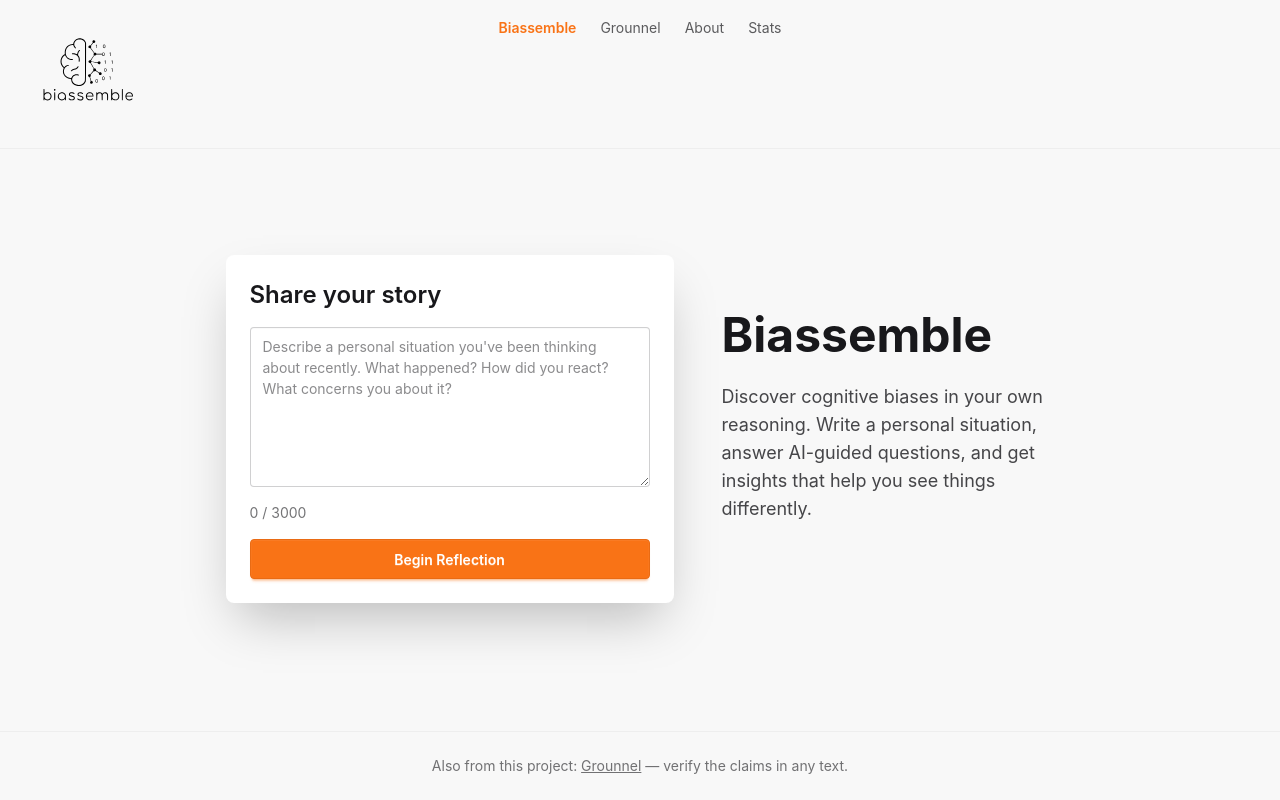
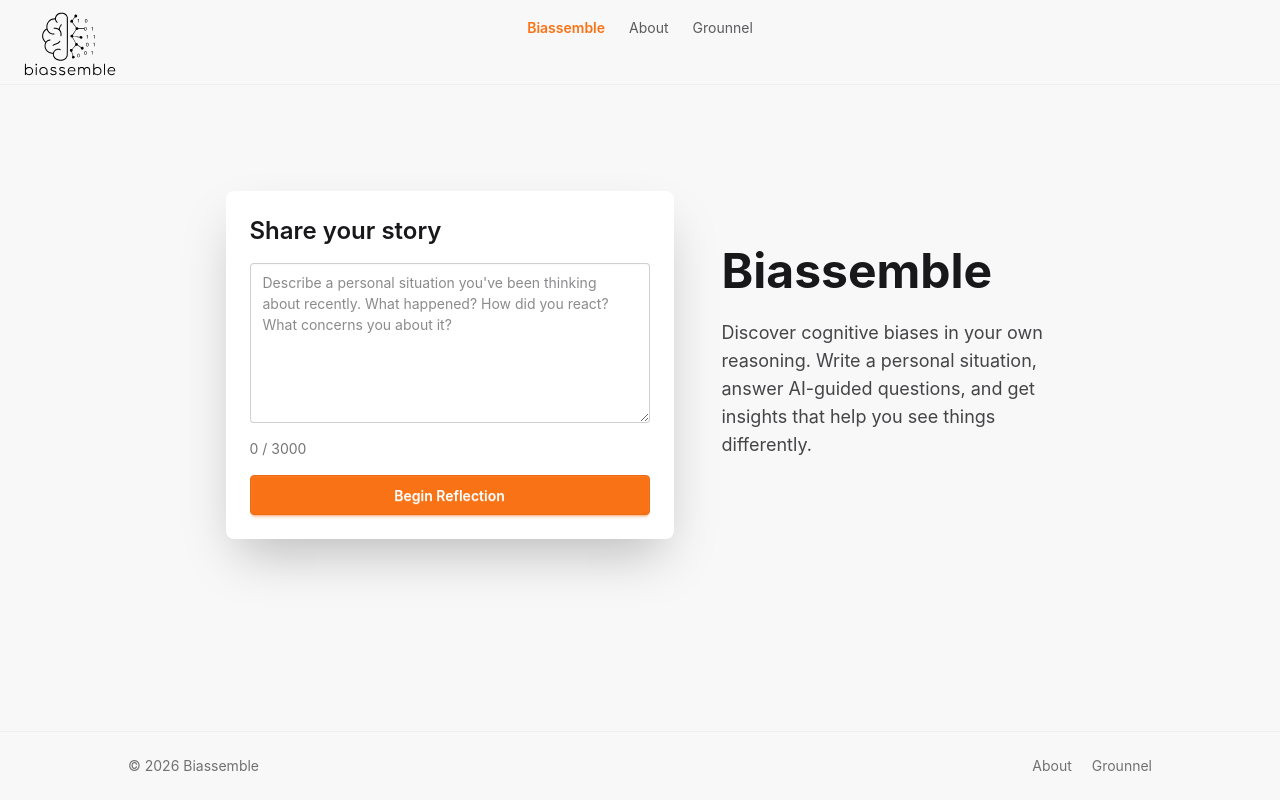
Before and after one commit to lemind/biassemble, a React (Vite) app in the folder frontend/: page / in a window 1280 px wide. Built offline with nearby package versions, Linux system fonts and the light colour scheme; no server answers.

Commit message:
feat(T002,T005,T006,T007): cross-link the navs, add a classic footer, give each brand its own About

```diff
--- a/frontend/src/components/AboutPage.tsx
+++ b/frontend/src/components/AboutPage.tsx
@@ -1,7 +1,7 @@
 import { siblingBrand, type Brand } from '../lib/brand';
 import WorkedExample from './grounnel/WorkedExample';
 
-const STEPS = [
+const GROUNNEL_STEPS = [
   { title: 'Text', line: 'An article, a post, an essay — anything written.' },
   {
     title: 'Claims',
@@ -15,35 +15,78 @@
   },
 ];
 
-export default function AboutPage({ brand }: { brand: Brand }) {
-  const sibling = siblingBrand(brand);
-  const grounnel = brand.id === 'grounnel' ? brand : sibling;
-  const biassemble = brand.id === 'grounnel' ? sibling : brand;
+const BIASSEMBLE_STEPS = [
+  { title: 'Your situation', line: 'Write about something that happened, in your own words.' },
+  { title: 'Questions', line: 'Answer a few questions about how you read it.' },
+  { title: 'Reflection', line: 'Get back the cognitive biases that may be shaping your account.' },
+];
 
+function Steps({ steps, wide }: { steps: { title: string; line: string }[]; wide: boolean }) {
+  // Breaks out of the 40rem measure, but only at lg: inside the measure five columns wrapped every
+  // step's one line onto four, and the -mx-16 break-out overflows below ~1024px.
+  const cols = wide ? 'lg:-mx-16 lg:grid-cols-5 lg:gap-6' : 'sm:grid-cols-3 sm:gap-6';
   return (
-    <article className="mx-auto max-w-[40rem] px-6 py-16">
-      <p className="text-xs uppercase tracking-widest text-base-content/50">Claim checking</p>
+    <ol className={`mt-5 grid gap-5 ${cols}`}>
+      {steps.map((step, i) => (
+        <li key={step.title}>
+          <div className="font-mono text-xs text-base-content/40">{i + 1}</div>
+          <div className="mt-1 font-medium">{step.title}</div>
+          <p className="mt-1 text-sm leading-snug text-base-content/70">{step.line}</p>
+        </li>
+      ))}
+    </ol>
+  );
+}
+
+function Eyebrow({ children }: { children: string }) {
+  return <p className="text-xs uppercase tracking-widest text-base-content/50">{children}</p>;
+}
+
+function Heading({ children }: { children: string }) {
+  return <h2 className="mt-14 text-sm uppercase tracking-widest text-base-content/50">{children}</h2>;
+}
+
+// Each host gets its own About: on the Biassemble domain, a page about Grounnel would be a page
+// about a different product. Short here on purpose — Biassemble is the smaller, older project.
+function BiassembleAbout({ grounnel }: { grounnel: Brand }) {
+  return (
+    <>
+      <Eyebrow>Cognitive bias</Eyebrow>
+      <h1 className="mt-2 text-4xl font-semibold tracking-tight">Biassemble</h1>
+      <p className="mt-5 text-lg leading-relaxed text-base-content/80">
+        Write about a situation you have been turning over. Biassemble asks you a few questions
+        about it, then names the cognitive biases that may be shaping how you have told it. It is a
+        prompt for thinking again, not a diagnosis.
+      </p>
+
+      <Heading>How it works</Heading>
+      <Steps steps={BIASSEMBLE_STEPS} wide={false} />
+
+      <Heading>Related</Heading>
+      <p className="mt-4 leading-relaxed text-base-content/80">
+        <a className="link font-medium" href={grounnel.origin} rel="noopener">
+          Grounnel
+        </a>{' '}
+        checks the factual claims in a piece of writing against the open web. It is a separate
+        project at its own address. The two do not share a pipeline.
+      </p>
+    </>
+  );
+}
+
+function GrounnelAbout({ biassemble }: { biassemble: Brand }) {
+  return (
+    <>
+      <Eyebrow>Claim checking</Eyebrow>
       <h1 className="mt-2 text-4xl font-semibold tracking-tight">Grounnel</h1>
       <p className="mt-5 text-lg leading-relaxed text-base-content/80">
         Paste a piece of writing. Grounnel finds the factual claims, checks each one against the
         open web, and shows the result in your text — verdict, passage, and source. It is a reading
-        tool,
-        not a truth score.
+        tool, not a truth score.
       </p>
 
-      <h2 className="mt-14 text-sm uppercase tracking-widest text-base-content/50">How it works</h2>
-      {/* Horizontal on desktop, stacked on mobile. The number is the only numeral — no "1. 1".
-          Breaks out of the 40rem measure, but only at lg: five columns inside the measure wrapped
-          every step's one line onto four, and the -mx-16 break-out overflows below ~1024px. */}
-      <ol className="mt-5 grid gap-5 lg:-mx-16 lg:grid-cols-5 lg:gap-6">
-        {STEPS.map((step, i) => (
-          <li key={step.title}>
-            <div className="font-mono text-xs text-base-content/40">{i + 1}</div>
-            <div className="mt-1 font-medium">{step.title}</div>
-            <p className="mt-1 text-sm leading-snug text-base-content/70">{step.line}</p>
-          </li>
-        ))}
-      </ol>
+      <Heading>How it works</Heading>
+      <Steps steps={GROUNNEL_STEPS} wide />
 
       <hr className="mt-14 border-base-300" />
       <p className="mt-6 text-xl italic leading-snug">
@@ -60,7 +103,7 @@
         <WorkedExample />
       </div>
 
-      <h2 className="mt-14 text-sm uppercase tracking-widest text-base-content/50">Related</h2>
+      <Heading>Related</Heading>
       <p className="mt-4 leading-relaxed text-base-content/80">
         <a className="link font-medium" href={biassemble.origin} rel="noopener">
           {biassemble.name}
@@ -69,16 +112,19 @@
         not share a pipeline. Running both on the same document is planned; nothing about that has
         shipped.
       </p>
+    </>
+  );
+}
 
-      <nav className="mt-14 border-t border-base-300 pt-6 text-sm">
-        <a className="link" href={grounnel.id === brand.id ? '/' : grounnel.origin}>
-          Check a text
-        </a>
-        <span className="px-2 text-base-content/30">·</span>
-        <a className="link" href="/stats">
-          What we have measured
-        </a>
-      </nav>
+export default function AboutPage({ brand }: { brand: Brand }) {
+  const sibling = siblingBrand(brand);
+  return (
+    <article className="mx-auto max-w-[40rem] px-6 py-16">
+      {brand.id === 'grounnel' ? (
+        <GrounnelAbout biassemble={sibling} />
+      ) : (
+        <BiassembleAbout grounnel={sibling} />
+      )}
     </article>
   );
 }
--- a/frontend/src/components/common/BiassembleLayout.tsx
+++ b/frontend/src/components/common/BiassembleLayout.tsx
@@ -2,7 +2,7 @@
 // name no longer describes the hierarchy. Renaming is pure churn; do it when this file is next
 // touched substantially (plan.md, Project Structure).
 import type { ReactNode } from 'react';
-import { siblingBrand, type Brand } from '../../lib/brand';
+import type { Brand } from '../../lib/brand';
 import { normalizePath } from '../../lib/routes';
 
 interface BiassembleLayoutProps {
@@ -20,9 +20,12 @@
 // Plain <a>, always full-reload — no client-side router. Cross-navigation remounting App is what
 // lets brand and route resolve once, at mount.
 function NavLink({ href, active, children }: NavLinkProps) {
+  // A cross-site nav entry is an absolute URL; it can never be the active path.
+  const external = href.startsWith('http');
   return (
     <a
       href={href}
+      rel={external ? 'noopener' : undefined}
       aria-current={active ? 'page' : undefined}
       className={active ? 'font-semibold text-primary' : 'link link-hover text-base-content/70'}
     >
@@ -35,7 +38,6 @@
   // overflow-x-clip, not hidden: a claim tooltip is `absolute w-max` and stays in layout even at
   // opacity-0, so one near the right edge widened the page into a horizontal scrollbar. `clip`
   // leaves the vertical axis visible, so tooltips still hang below their claim.
-  const sibling = siblingBrand(brand);
   const active = normalizePath(activePath);
   return (
     <div className="relative flex min-h-screen flex-col overflow-x-clip bg-base-200">
@@ -59,14 +61,26 @@
         </div>
       </nav>
       <main className="flex-1">{children}</main>
-      <footer className="border-t border-base-300 px-4 py-6 text-center text-sm text-base-content/60">
-        <p>
-          Also from this project:{' '}
-          <a className="link" href={sibling.origin} rel="noopener">
-            {sibling.name}
-          </a>{' '}
-          — {sibling.tagline.toLowerCase()}.
-        </p>
+      <footer className="mt-16 border-t border-base-300 px-6 py-6 text-sm text-base-content/60">
+        <div className="mx-auto flex max-w-5xl flex-col items-center gap-2 sm:flex-row sm:justify-between">
+          <p>
+            &copy; {new Date().getFullYear()} {brand.name}
+          </p>
+          <nav className="flex gap-5">
+            {brand.nav
+              .filter((item) => item.href !== '/')
+              .map((item) => (
+                <a
+                  key={item.href}
+                  href={item.href}
+                  rel={item.href.startsWith('http') ? 'noopener' : undefined}
+                  className="link link-hover"
+                >
+                  {item.label}
+                </a>
+              ))}
+          </nav>
+        </div>
       </footer>
     </div>
   );
--- a/frontend/src/lib/brand.ts
+++ b/frontend/src/lib/brand.ts
@@ -32,18 +32,24 @@
 const BIASSEMBLE_HOSTS = ['frontend-topaz-eight-10.vercel.app'];
 const DEV_HOSTS = ['localhost', '127.0.0.1', '0.0.0.0', '::1'];
 
+// Each brand's canonical public URL, written once. The two nav bars cross-link to each other's
+// SITE, not to a path on the current host — they are separate products at separate addresses.
+const GROUNNEL_ORIGIN = `https://${GROUNNEL_HOSTS[0]}`;
+const BIASSEMBLE_ORIGIN = `https://${BIASSEMBLE_HOSTS[0]}`;
+
 const GROUNNEL: Brand = {
   id: 'grounnel',
   name: 'Grounnel',
   logo: '/grn-logo.svg',
   tagline: 'Verify the claims in any text',
-  origin: `https://${GROUNNEL_HOSTS[0]}`,
+  origin: GROUNNEL_ORIGIN,
   logoHeightClass: 'h-12',
   logoIncludesName: false,
   nav: [
     { href: '/', label: 'Check' },
     { href: '/about', label: 'About' },
     { href: '/stats', label: 'Stats' },
+    { href: BIASSEMBLE_ORIGIN, label: 'Biassemble' },
   ],
 };
 
@@ -52,14 +58,15 @@
   name: 'Biassemble',
   logo: '/logo.svg',
   tagline: 'Identify cognitive biases in text',
-  origin: `https://${BIASSEMBLE_HOSTS[0]}`,
-  logoHeightClass: 'h-32',
+  origin: BIASSEMBLE_ORIGIN,
+  logoHeightClass: 'h-16',
   logoIncludesName: true,
+  // No Stats: that page is Grounnel's measurements and means nothing here. Grounnel points at the
+  // Grounnel site, not this host's /grounnel — that route still works for existing links (FR-002).
   nav: [
     { href: '/', label: 'Biassemble' },
-    { href: '/grounnel', label: 'Grounnel' },
     { href: '/about', label: 'About' },
-    { href: '/stats', label: 'Stats' },
+    { href: GROUNNEL_ORIGIN, label: 'Grounnel' },
   ],
 };
 
```
Also changed, not shown: frontend/public/logo.svg.
